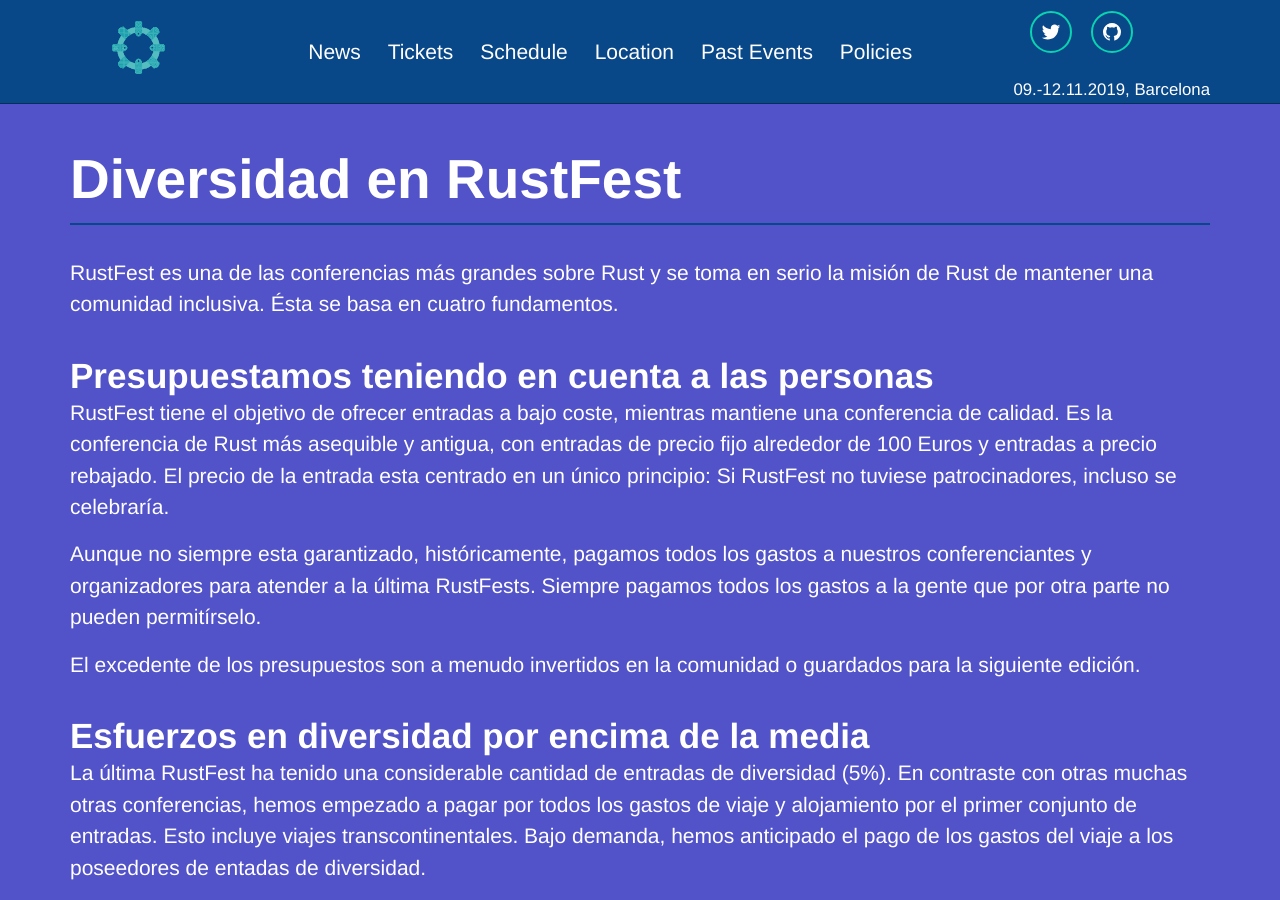
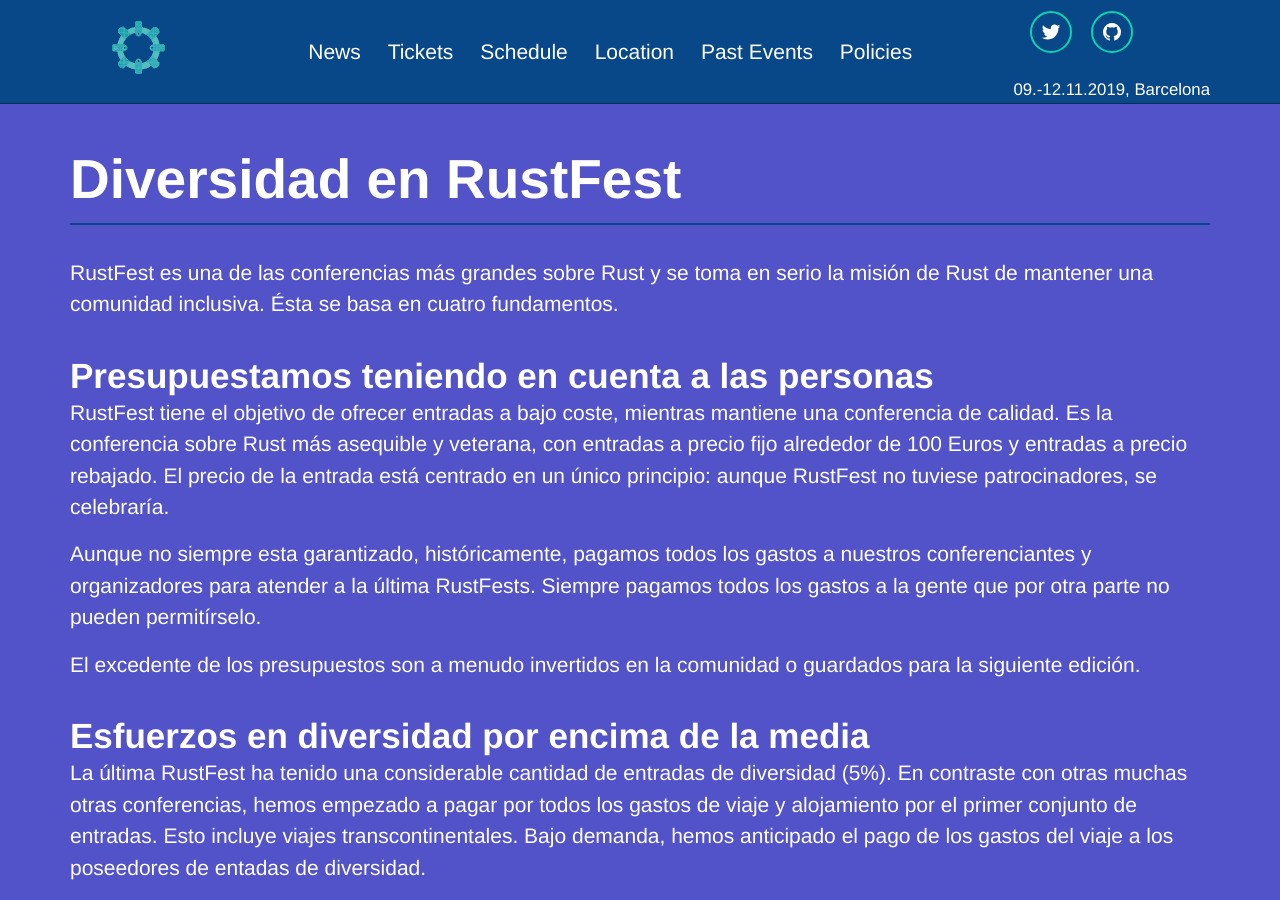
Before and after one commit to RustFestEU/barcelona.rustfest.eu, a Jekyll site: the page built from diversity.es.md, in a window 1280 px wide and 900 px high. Built offline with Jekyll 4.4.1, drawn with Linux system fonts in a browser that asks for light colours; nearby versions of some CDN libraries.

Commit message:
Update diversity.es.md
Co-Authored-By: Roberto Huertas <roberto.huertas@outlook.com>

```diff
--- a/diversity.es.md
+++ b/diversity.es.md
@@ -9,7 +9,7 @@
 
 ## Presupuestamos teniendo en cuenta a las personas
 
-RustFest tiene el objetivo de ofrecer entradas a bajo coste, mientras mantiene una conferencia de calidad. Es la conferencia de Rust más asequible y antigua, con entradas de precio fijo alrededor de 100 Euros y entradas a precio rebajado. El precio de la entrada esta centrado en un único principio: Si RustFest no tuviese patrocinadores, incluso se celebraría.
+RustFest tiene el objetivo de ofrecer entradas a bajo coste, mientras mantiene una conferencia de calidad. Es la conferencia sobre Rust más asequible y veterana, con entradas a precio fijo alrededor de 100 Euros y entradas a precio rebajado. El precio de la entrada está centrado en un único principio: aunque RustFest no tuviese patrocinadores, se celebraría.
 
 Aunque no siempre esta garantizado, históricamente, pagamos todos los gastos a nuestros conferenciantes y organizadores para atender a la última RustFests. Siempre pagamos todos los gastos a la gente que por otra parte no pueden permitírselo.
 
```
